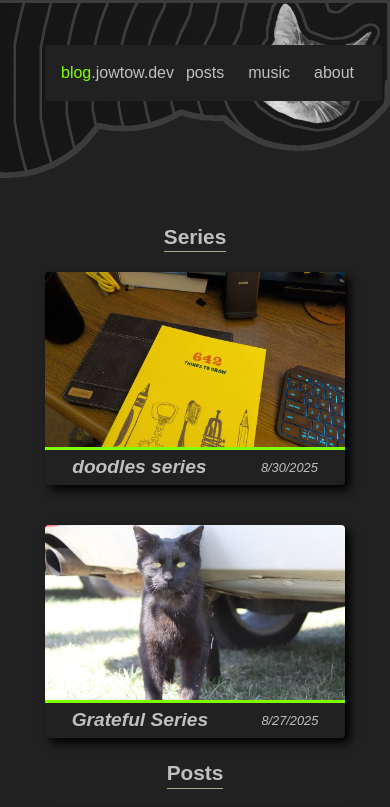
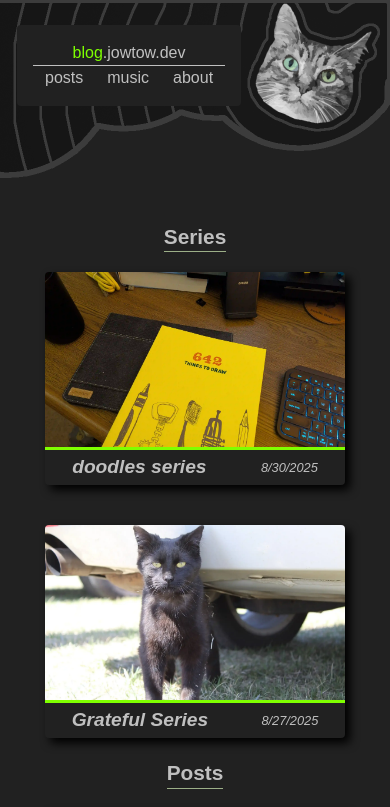
Before and after one commit to jowtow/jowtow-blog, a Next.js app: page / in a window 390 px wide. Shown: the top 807 px of the page. Built offline with nearby package versions, Linux system fonts and the light colour scheme.

Commit message:
make sure the king is visible

```diff
--- a/components/Header/Header.tsx
+++ b/components/Header/Header.tsx
@@ -4,11 +4,14 @@ export default function Header() {
   return (
     <>
       <header className="p-[5px] bg-[url(/header.png)] bg-right bg-no-repeat bg-cover] min-h-[200px] bg-[size:2500px_200px] flex justify-start xl:justify-center">
-        <nav className="nav xl:mx-25 mx-10 my-10 bg-[var(--color-dark)] h-fit p-4 rounded">
+        <nav className="nav xl:mx-25 mx-3 lg:mx-10 my-5 sm:my-10 bg-[var(--color-dark)] h-fit p-4 rounded flex flex-col sm:flex-row ">
+          <div className="text-center border-b sm:border-none">
             <Link href="/">
               <span className="text-[var(--color-primary)]">blog</span>.
               <span className="">jowtow.dev</span>
             </Link>
+          </div>
+          <div>
             <Link href="/posts" className="m-3">
               posts
             </Link>
@@ -18,6 +21,7 @@ export default function Header() {
             <Link href="/about" className="m-3">
               about
             </Link>
+          </div>
         </nav>
       </header>
     </>
```
Lines whose indentation alone changed are shown as unchanged.
